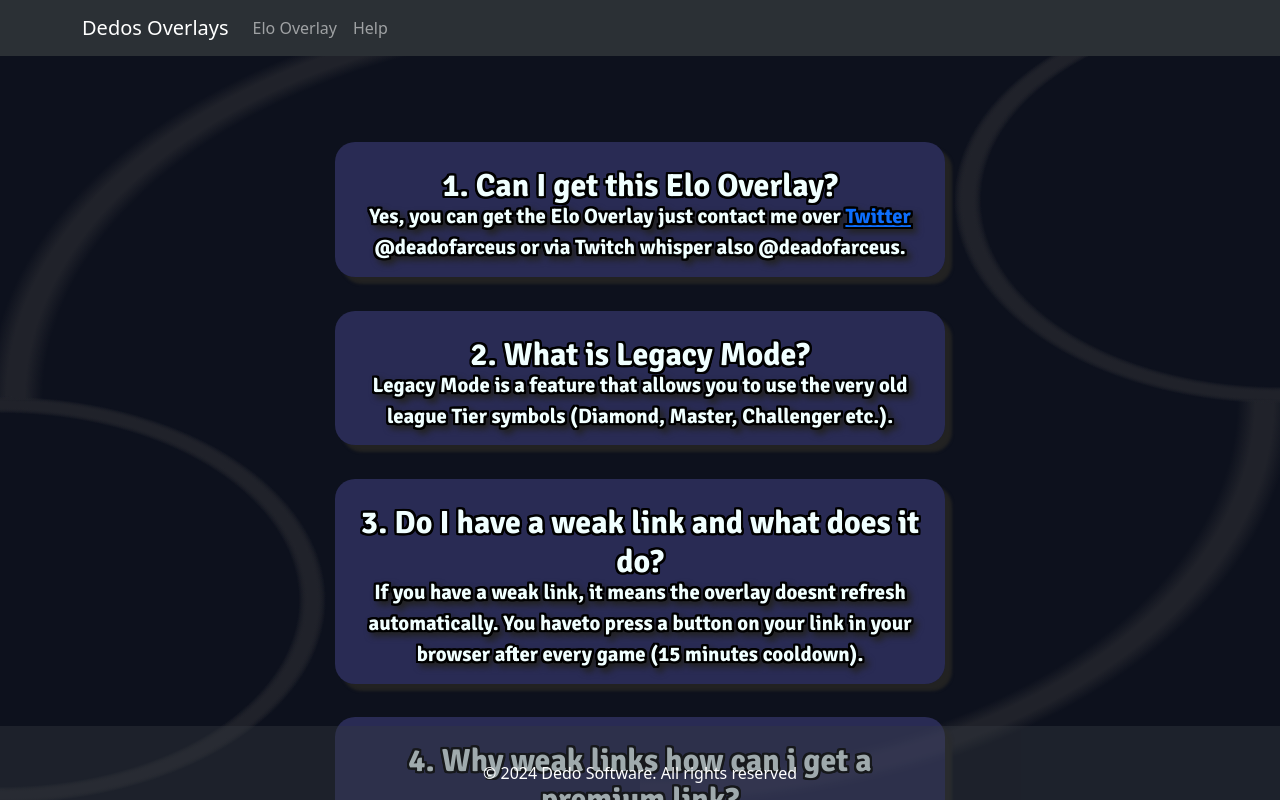
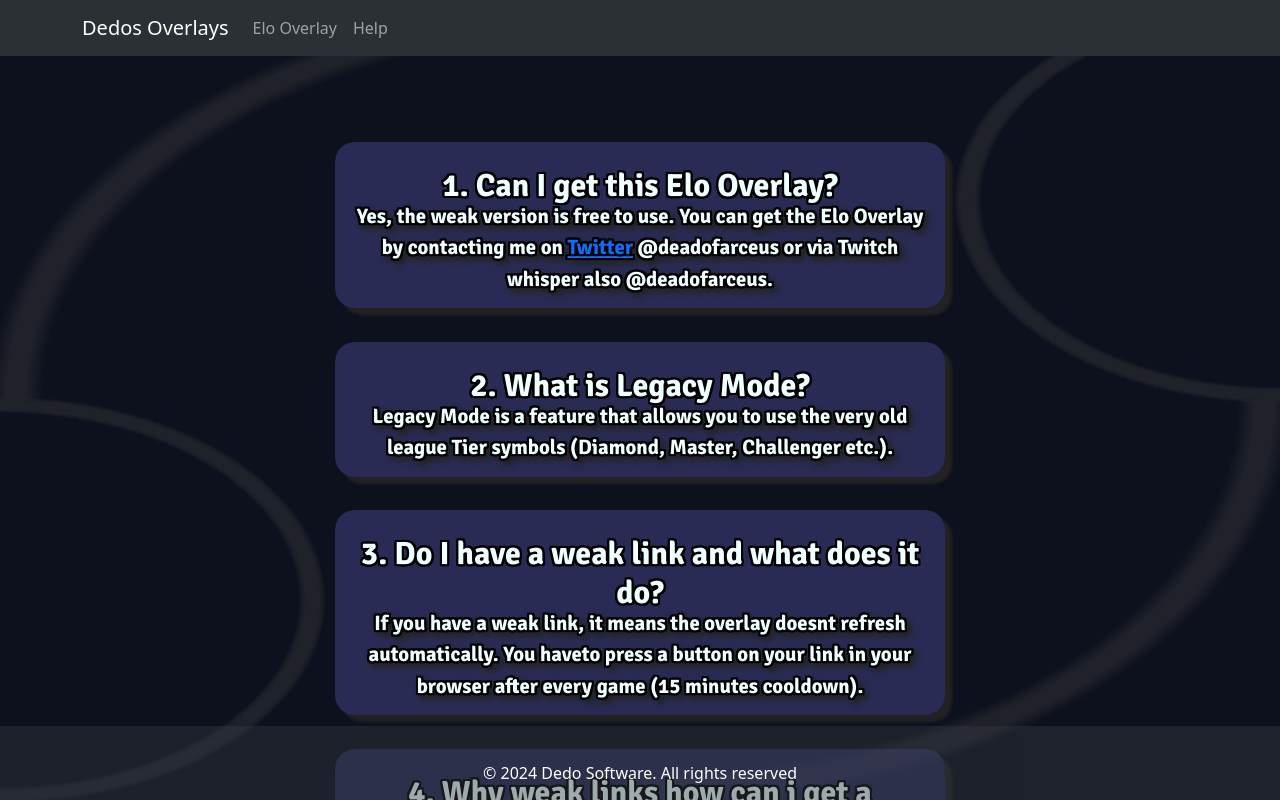
Before and after one commit to deadofarceus/DedosOverlays, a React (Vite) app: page /help in a window 1280 px wide. Shown: the top 800 px of the page. Built offline with nearby package versions, Linux system fonts and the light colour scheme; a web font is replaced by a local one.

Commit message:
fix: faqs

```diff
--- a/src/pages/Help.tsx
+++ b/src/pages/Help.tsx
@@ -13,7 +13,8 @@ function Help() {
               {1}. {FAQS[0].question}
             </h2>
             <p className="answers">
-              Yes, you can get the Elo Overlay just contact me over{" "}
+              Yes, the weak version is free to use. You can get the Elo Overlay
+              by contacting me on{" "}
               <a href="https://twitter.com/deadofarceus">Twitter</a>{" "}
               @deadofarceus or via Twitch whisper also @deadofarceus.
             </p>
```
